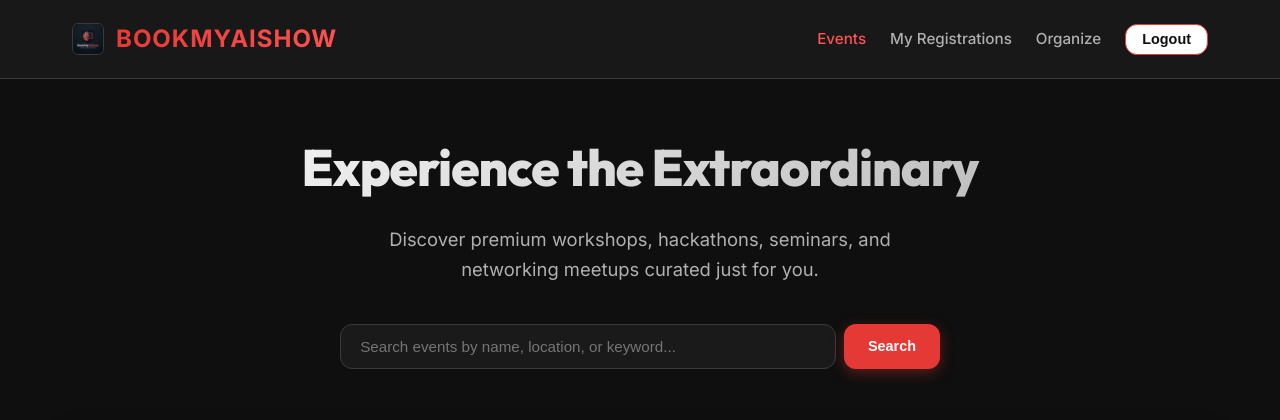
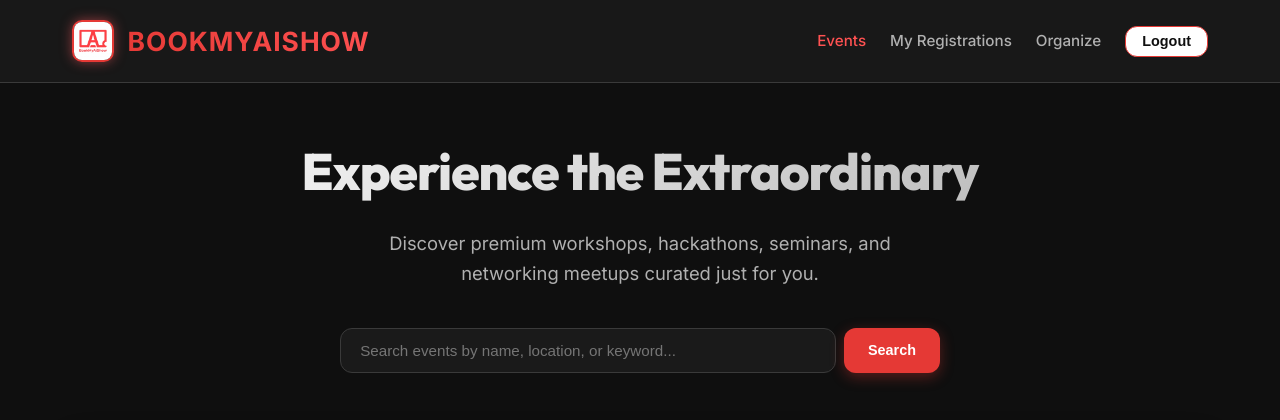
Before and after one commit to avinashdev025-cyber/CodeAlpha_BookMyAiShow, a Django app: page / in a window 1280 px wide. Shown: the top 420 px of the page. Run offline with Django 5.2, Linux system fonts and the light colour scheme; the visitor is signed in with stand-in values (Sample User, id 1); data that the repository does not hold is empty.

Commit message:
Update BookMyAiShow to bold memorable highlighted logo

```diff
--- a/templates/events/base.html
+++ b/templates/events/base.html
@@ -8,14 +8,14 @@
     <meta name="description" content="{% block meta_description %}Discover and register for the latest AI technology, workshops, and meetups. Secure your spot on BookMyAiShow.{% endblock %}">
 
     <!-- Custom Styles -->
-    <link rel="stylesheet" href="{% static 'css/styles.css' %}?v=2.0">
+    <link rel="stylesheet" href="{% static 'css/styles.css' %}?v=2.1">
 </head>
 <body>
     <header>
         <nav class="navbar" id="main-navigation">
-            <a href="{% url 'event_list' %}" class="brand-link" id="brand-home-link" style="display: flex; align-items: center; gap: 0.75rem;">
-                <img src="{% static 'images/logo.png' %}" alt="BookMyAiShow Logo" id="brand-logo-img" style="height: 32px; width: 32px; border-radius: 6px; object-fit: cover; border: 1px solid var(--border-color);">
-                <span class="brand-logo-text">BookMyAiShow</span>
+            <a href="{% url 'event_list' %}" class="brand-link" id="brand-home-link" style="display: flex; align-items: center; gap: 0.85rem;">
+                <img src="{% static 'images/logo.png' %}" alt="BookMyAiShow Logo" id="brand-logo-img" style="height: 42px; width: 42px; border-radius: 10px; object-fit: cover; border: 2px solid var(--accent-primary); box-shadow: 0 0 12px rgba(255, 90, 95, 0.5);">
+                <span class="brand-logo-text" style="font-size: 1.65rem;">BookMyAiShow</span>
             </a>
             <ul class="nav-links" id="nav-menu-links">
                 <li><a href="{% url 'event_list' %}" class="nav-link {% if request.resolver_match.url_name == 'event_list' or request.resolver_match.url_name == 'event_detail' %}active{% endif %}" id="nav-events-link">Events</a></li>
@@ -57,6 +57,6 @@
     </footer>
 
     <!-- Client-side Interactive Logic -->
-    <script src="{% static 'js/main.js' %}?v=2.0"></script>
+    <script src="{% static 'js/main.js' %}?v=2.1"></script>
 </body>
 </html>
```
Also changed, not shown: static/images/logo.png.
